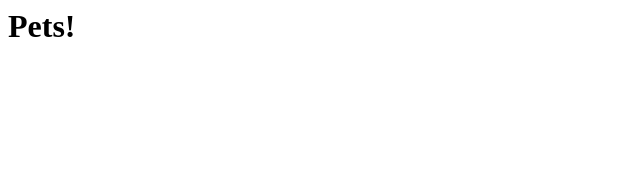
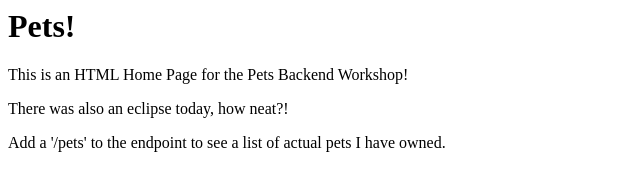
Before and after one commit to Daworam/Pets-backend-workshop, a website: page index.html in a window 1280 px wide. Shown: the whole page, without its empty margins (0-640 px from the left). Drawn offline with Linux system fonts and the light colour scheme.

Commit message:
Updated Home Page HTML file

```diff
--- a/index.html
+++ b/index.html
@@ -5,5 +5,8 @@
 
   <body>
     <h1>Pets!</h1>
+    <p>This is an HTML Home Page for the Pets Backend Workshop!</p>
+    <p>There was also an eclipse today, how neat?!</p>
+    <p>Add a '/pets' to the endpoint to see a list of actual pets I have owned.</p>
   </body>
 </html>
--- a/server.js
+++ b/server.js
@@ -8,7 +8,7 @@ const pets = [
   {name: "Steve", species: "Praying Mantis", age: 1, owner: "Jake"}
 ];
 
-app.get('/', (req, res) => {
+app.get('/api/v1', (req, res) => {
   res.sendFile(`${__dirname}/index.html`);
 });
 
```
